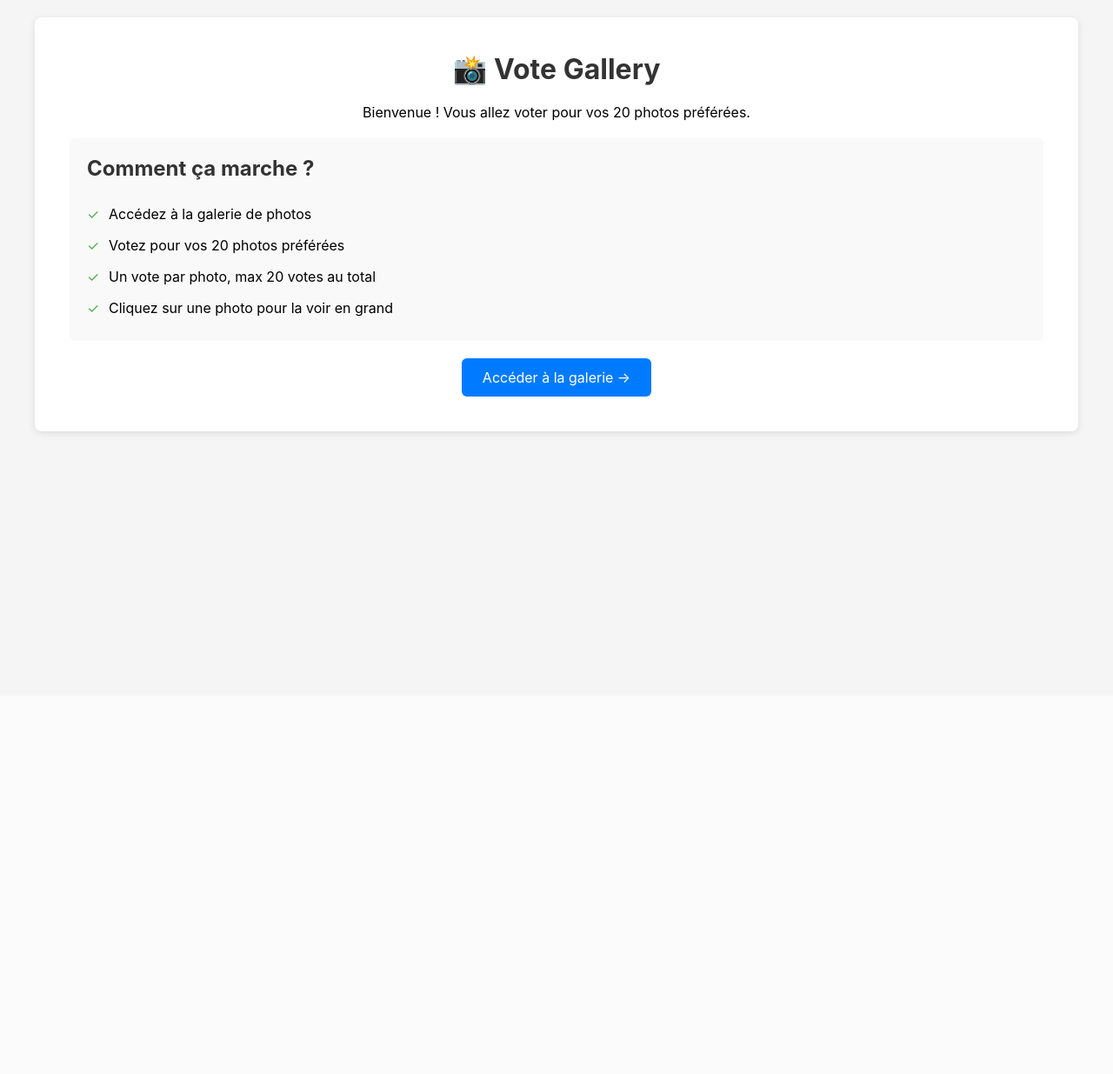
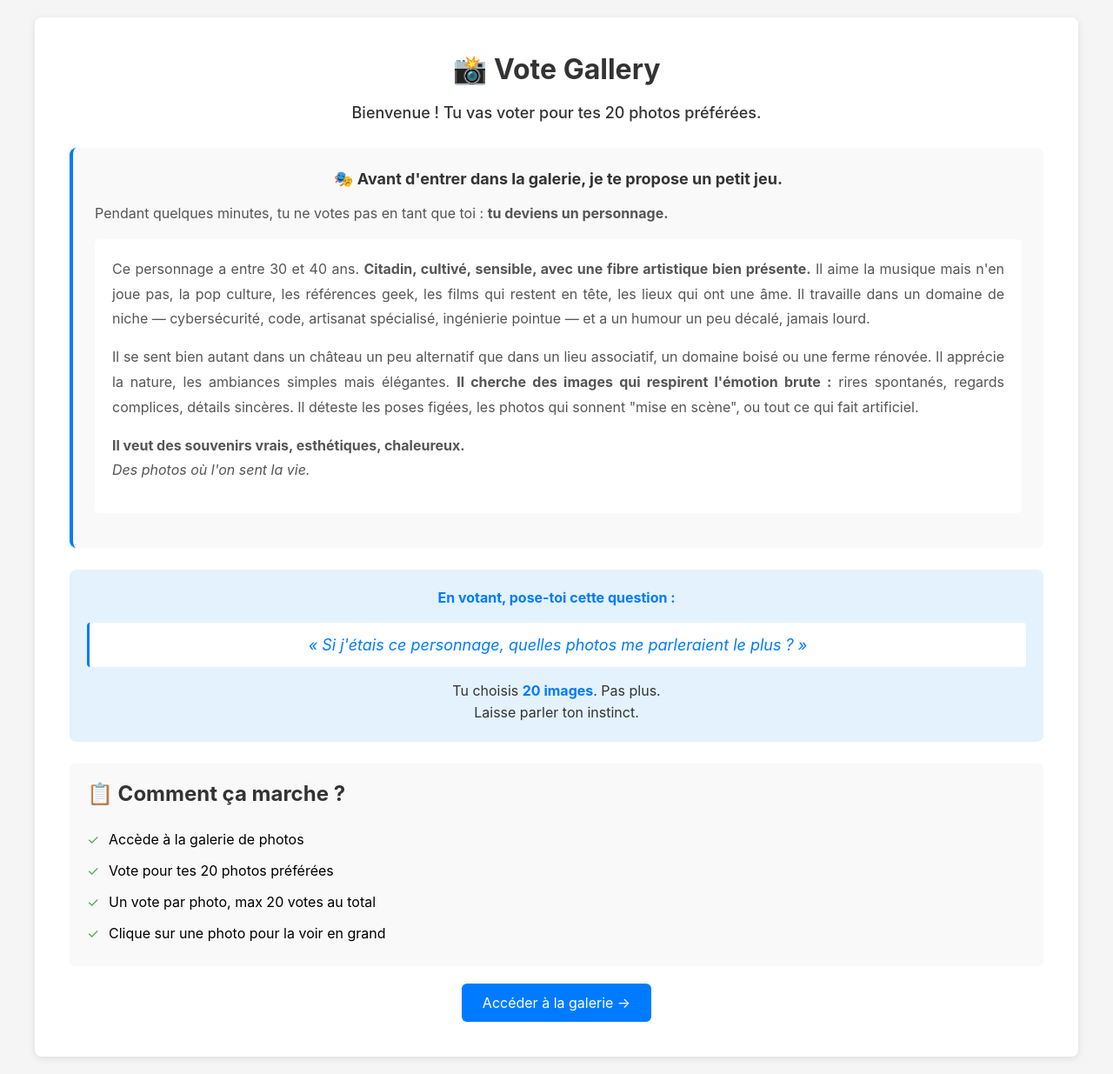
Before and after one commit to Tiritibambix/VoteGallery, a Flask app: page / in a window 1280 px wide. Shown: the whole page at 87% size. Before the commit the page ends 501 px from the top, so only its background shows below. Run offline with Flask 3, Linux system fonts and the light colour scheme.

Commit message:
feat: ajouter le brief du personnage sur la page d'accueil
Remplacer le texte générique par le brief détaillé du personnage
Ajouter sections visuelles avec character-section et question-section
Mettre en avant les valeurs : "vrai, esthétique, chaleureux"
Ajouter blockquote pour la question clé
Styles améliorés : bordures, fond, hiérarchie visuelle
Meilleure lisibilité et guidage utilisateur

```diff
--- a/static/style.css
+++ b/static/style.css
@@ -234,3 +234,68 @@ h1, h2 {
 .admin-table tbody tr:hover {
     background: #f9f9f9;
 }
+
+.welcome-intro {
+    font-size: 18px;
+    color: #333;
+    margin-bottom: 30px;
+    font-weight: 500;
+}
+
+.character-section {
+    text-align: left;
+    background: #f9f9f9;
+    padding: 25px;
+    border-radius: 8px;
+    margin: 25px 0;
+    border-left: 4px solid #007bff;
+}
+
+.character-section h2 {
+    font-size: 18px;
+    color: #333;
+    margin-bottom: 15px;
+    text-align: center;
+}
+
+.character-section p {
+    line-height: 1.8;
+    color: #555;
+    margin-bottom: 15px;
+    text-align: justify;
+}
+
+.character-description {
+    background: white;
+    padding: 20px;
+    border-radius: 6px;
+    margin: 15px 0;
+}
+
+.question-section {
+    background: #e3f2fd;
+    padding: 20px;
+    border-radius: 8px;
+    margin: 25px 0;
+    text-align: center;
+}
+
+.question-section blockquote {
+    font-size: 18px;
+    font-style: italic;
+    color: #007bff;
+    margin: 15px 0;
+    padding: 15px;
+    border-left: 3px solid #007bff;
+    background: white;
+    border-radius: 4px;
+}
+
+.question-section p {
+    color: #333;
+    line-height: 1.6;
+}
+
+.question-section strong {
+    color: #007bff;
+}
--- a/templates/index.html
+++ b/templates/index.html
@@ -10,16 +10,42 @@
     <div class="container">
         <div class="instructions-card">
             <h1>📸 Vote Gallery</h1>
-            <p>Bienvenue ! Vous allez voter pour vos 20 photos préférées.</p>
+
+            <div class="welcome-section">
+                <p class="welcome-intro">Bienvenue ! Tu vas voter pour tes 20 photos préférées.</p>
+
+                <div class="character-section">
+                    <h2>🎭 Avant d'entrer dans la galerie, je te propose un petit jeu.</h2>
+                    <p>Pendant quelques minutes, tu ne votes pas en tant que toi : <strong>tu deviens un personnage.</strong></p>
+
+                    <div class="character-description">
+                        <p>Ce personnage a entre 30 et 40 ans. <strong>Citadin, cultivé, sensible, avec une fibre artistique bien présente.</strong> Il aime la musique mais n'en joue pas, la pop culture, les références geek, les films qui restent en tête, les lieux qui ont une âme. Il travaille dans un domaine de niche — cybersécurité, code, artisanat spécialisé, ingénierie pointue — et a un humour un peu décalé, jamais lourd.</p>
+
+                        <p>Il se sent bien autant dans un château un peu alternatif que dans un lieu associatif, un domaine boisé ou une ferme rénovée. Il apprécie la nature, les ambiances simples mais élégantes. <strong>Il cherche des images qui respirent l'émotion brute :</strong> rires spontanés, regards complices, détails sincères. Il déteste les poses figées, les photos qui sonnent "mise en scène", ou tout ce qui fait artificiel.</p>
+
+                        <p><strong>Il veut des souvenirs vrais, esthétiques, chaleureux.</strong><br>
+                        <em>Des photos où l'on sent la vie.</em></p>
+                    </div>
+                </div>
+
+                <div class="question-section">
+                    <p><strong>En votant, pose-toi cette question :</strong></p>
+                    <blockquote>« Si j'étais ce personnage, quelles photos me parleraient le plus ? »</blockquote>
+                    <p>Tu choisis <strong>20 images</strong>. Pas plus.<br>
+                    Laisse parler ton instinct.</p>
+                </div>
+            </div>
+
             <div class="instructions-box">
-                <h2>Comment ça marche ?</h2>
+                <h2>📋 Comment ça marche ?</h2>
                 <ul>
-                    <li>Accédez à la galerie de photos</li>
-                    <li>Votez pour vos 20 photos préférées</li>
+                    <li>Accède à la galerie de photos</li>
+                    <li>Vote pour tes 20 photos préférées</li>
                     <li>Un vote par photo, max 20 votes au total</li>
-                    <li>Cliquez sur une photo pour la voir en grand</li>
+                    <li>Clique sur une photo pour la voir en grand</li>
                 </ul>
             </div>
+
             <a href="/gallery" class="btn btn-primary">Accéder à la galerie →</a>
         </div>
     </div>
```
